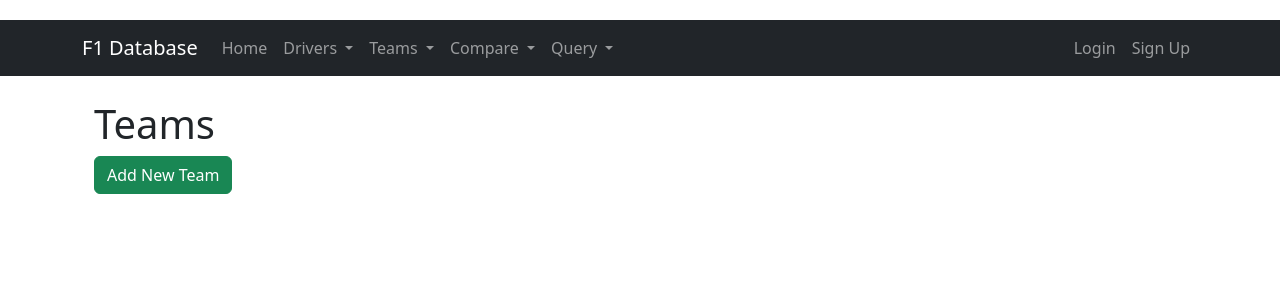
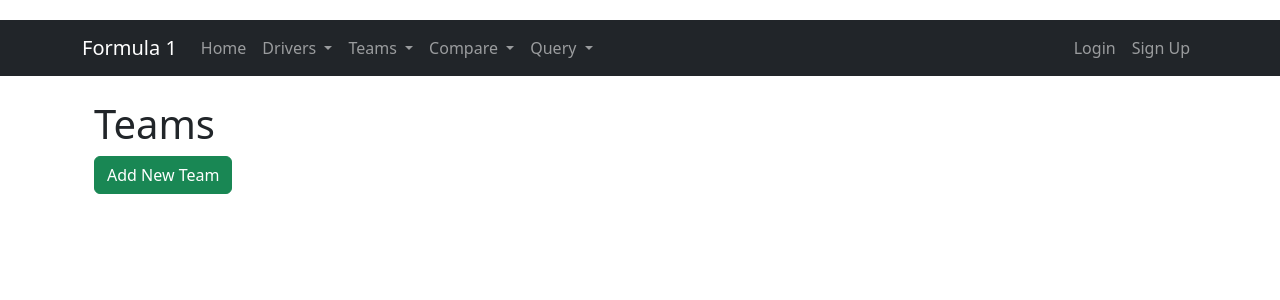
Before and after one commit to wesleyopenda/f1-database-fastAPI, a FastAPI app: page /teams in a window 1280 px wide. Shown: the top 300 px of the page. Run offline with FastAPI, Linux system fonts and the light colour scheme; data that the repository does not hold is empty; some libraries are stand-ins or nearby versions.

Commit message:
updated soe functionality

```diff
--- a/main.py
+++ b/main.py
@@ -65,7 +65,6 @@ async def home(request: Request):
         t["id"] = doc.id
         teams.append(t)
 
-    print(f"DEBUG: Found {len(drivers)} drivers and {len(teams)} teams")
 
     return templates.TemplateResponse("main.html", {"request": request,"user_token": user_token,"error_message": error_message,"user_info": user_info,"drivers": drivers,"teams": teams})
 
@@ -602,7 +601,6 @@ async def compare_drivers(
             "driver2_value": value2,
             "better": better
         })
-    print("DEBUG: Comparison Data:", comparison)  # Debug print
 
     return templates.TemplateResponse("compare_drivers.html", {
         "request": request,
--- a/templates/base.html
+++ b/templates/base.html
@@ -3,7 +3,7 @@
   <head>
     <meta charset="UTF-8">
     <meta name="viewport" content="width=device-width, initial-scale=1.0">
-    <title>{% block title %}F1 Database{% endblock %}</title>
+    <title>{% block title %}F1{% endblock %}</title>
     <!-- Bootstrap CSS -->
     <link href="https://cdn.jsdelivr.net/npm/bootstrap@5.3.0/dist/css/bootstrap.min.css" rel="stylesheet">
     <link rel="stylesheet" href="{{ url_for('static', path='/styles.css') }}">
@@ -13,7 +13,7 @@
   <!-- Menubar -->
   <nav class="navbar navbar-expand-lg navbar-dark bg-dark">
     <div class="container">
-      <a class="navbar-brand" href="/">F1 Database</a>
+      <a class="navbar-brand">Formula 1</a>
       <button class="navbar-toggler" type="button" data-bs-toggle="collapse" data-bs-target="#navbarNavDropdown"
         aria-controls="navbarNavDropdown" aria-expanded="false" aria-label="Toggle navigation">
         <span class="navbar-toggler-icon"></span>
--- a/templates/compare_drivers.html
+++ b/templates/compare_drivers.html
@@ -3,7 +3,7 @@
 {% block extra_css %}
 <style>
   .better {
-    background-color: #d4edda !important;
+    background-color: #b7f8c6 !important;
   }
 </style>
 {% endblock %}
--- a/templates/compare_teams.html
+++ b/templates/compare_teams.html
@@ -3,7 +3,7 @@
 {% block extra_css %}
 <style>
   .better {
-    background-color: #d4edda !important;
+    background-color: #b7f8c6 !important;
   }
 </style>
 {% endblock %}
```
